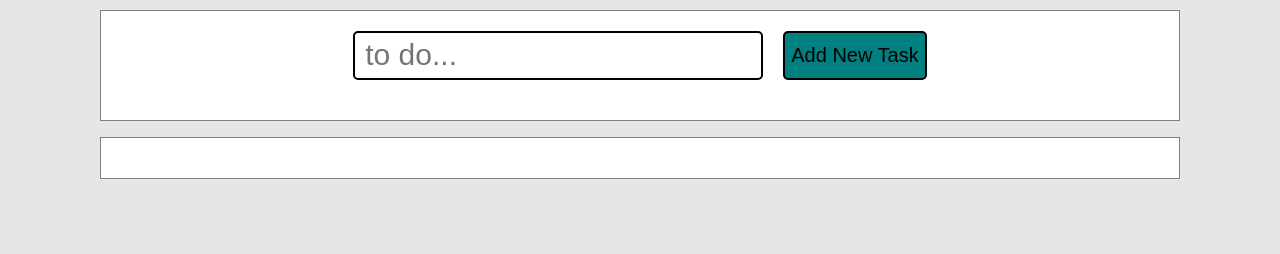
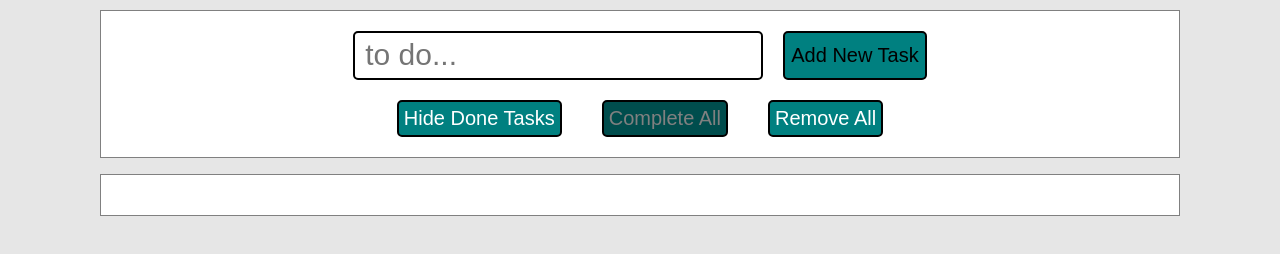
Before and after one commit to NatanielNat/ToDoList, a plain HTML site: page index.html in a window 1280 px wide. Shown: the part 178-432 px from the top of the page. Drawn offline with nearby package versions, Linux system fonts and the light colour scheme; the site is published under a folder, as on GitHub Pages, so addresses that start at the root find nothing; a web font is replaced by a local one.

Commit message:
attemt 3

```diff
--- a/index.html
+++ b/index.html
@@ -17,7 +17,7 @@
   <link rel="stylesheet" href="./css/form.css" />
   <link rel="stylesheet" href="./css/buttons.css" />
   <link rel="icon" href="img/checkmark-done-outline.svg">
-  <script defer src="/script.js" type="text/javascript"></script>
+  <script defer src="./script.js"></script>
 
 </head>
 
```
